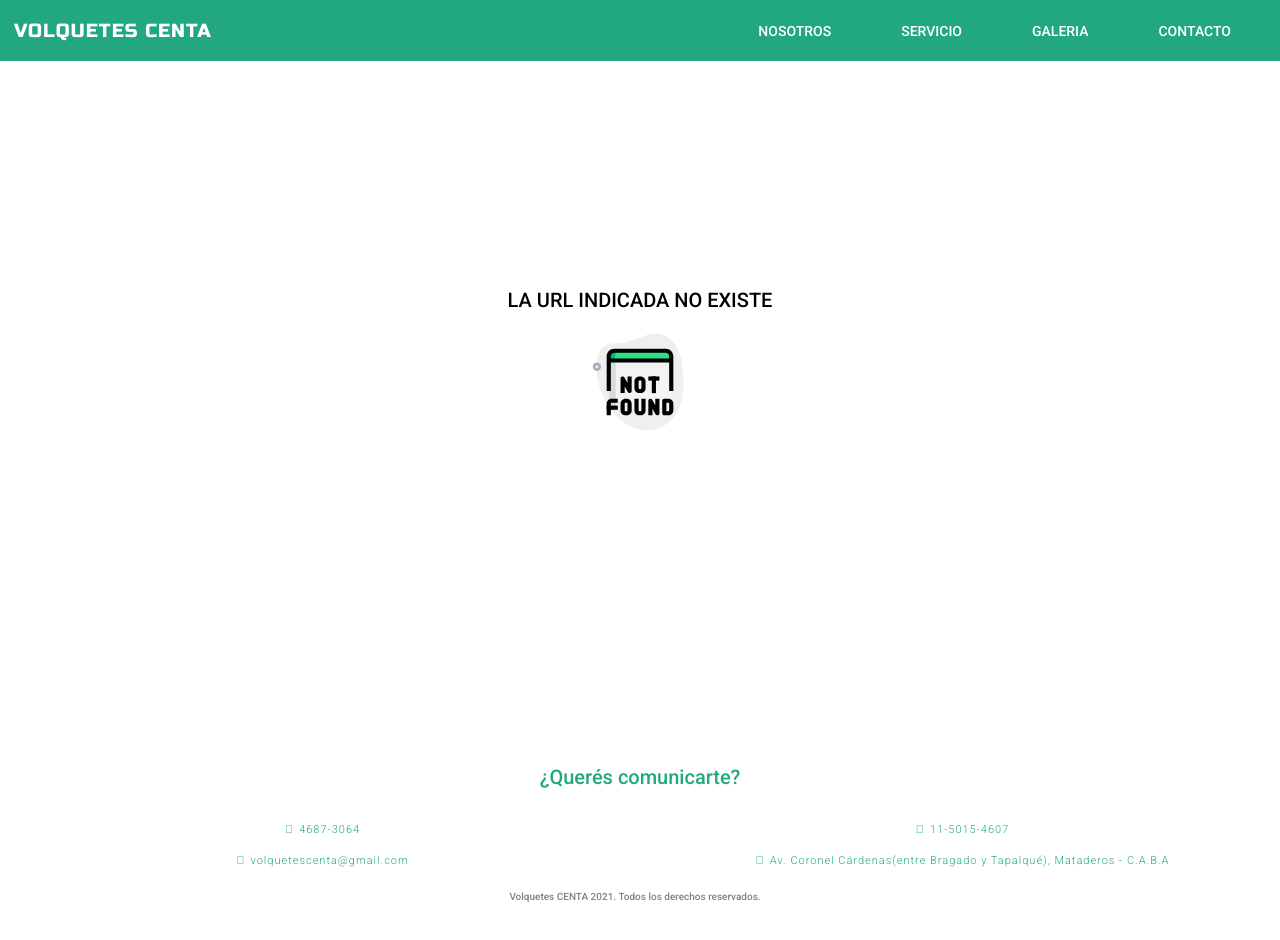
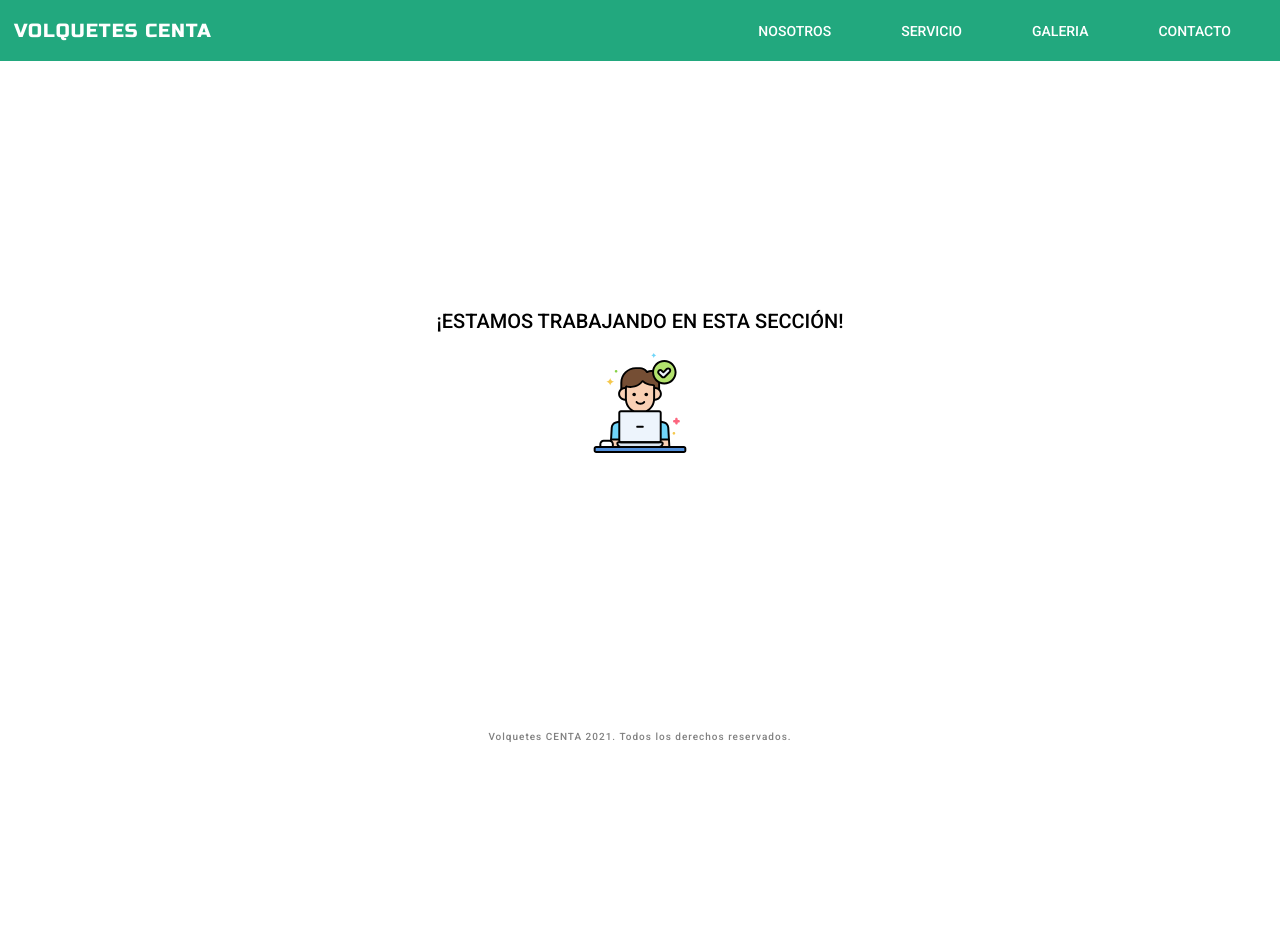
Before and after one commit to MGagiledevelopment/centa-web, a React (Create React App) app: page /nosotros in a window 1280 px wide. Shown: the top 940 px of the page. After the commit the page ends 800 px from the top, so only its background shows below. Built offline with nearby package versions, Linux system fonts and the light colour scheme.

Commit message:
styles and others

```diff
--- /dev/null
+++ b/src/components/AboutUs/about.module.css
@@ -0,0 +1,14 @@
+@import url("https://fonts.googleapis.com/css2?family=Roboto:wght@100;500;900&display=swap");
+.aboutus{
+    display: flex;
+    align-items: center;
+    flex-direction: column;
+    justify-content: center;
+    font-family: "Roboto", sans-serif;
+    font-size: 2rem;
+height: 80vh;
+}
+
+.aboutus :nth-child(1){
+    margin-bottom: 2rem;
+}
--- /dev/null
+++ b/src/components/AboutUs/index.jsx
@@ -0,0 +1,12 @@
+import React from "react";
+import aboutStyles from "../AboutUs/about.module.css";
+import working from "../../images/working.svg";
+
+export default function AboutUs() {
+  return (
+    <div className={aboutStyles.aboutus}>
+      <div>¡ESTAMOS TRABAJANDO EN ESTA SECCIÓN!</div>
+      <img src={working} alt="icon" width="100" />
+    </div>
+  );
+}
--- a/src/components/Navbar/index.jsx
+++ b/src/components/Navbar/index.jsx
@@ -48,19 +48,25 @@ export default function Navbar() {
             <button onClick={handleoption} className={navbarStyles.menuitems}>
               INICIO
             </button>{" "}
-          </Link>
+          </Link >
+          <Link to="/nosotros">
           <button onClick={handleoption} className={navbarStyles.menuitems}>
             NOSOTROS
           </button>
+          </Link>
           <Link to="/contacto">
             {" "}
             <button onClick={handleoption} className={navbarStyles.menuitems}>
               SERVICIO
             </button>{" "}
           </Link>
+
+          <Link to="/nosotros">
           <button onClick={handleoption} className={navbarStyles.menuitems}>
             GALERIA
           </button>
+
+          </Link>
           <Link to="/contacto">
             <button onClick={handleoption} className={navbarStyles.menuitems}>
               CONTACTO
--- a/src/components/Navbar/styles.module.css
+++ b/src/components/Navbar/styles.module.css
@@ -3,7 +3,7 @@
 nav {
   width: 100%;
   z-index: 10;
-  position: absolute;
+  position: relative;
 }
 .burger {
   background-color: transparent;
@@ -17,7 +17,7 @@ nav {
 }
 .burger:hover{
     cursor: pointer;
-    border: 0.1rem solid rgba(255, 255, 255, 0.228);
+    border: 0.1rem solid rgba(255, 255, 255, 0.845);
 }
 nav i {
   font-size: 2.5rem;
--- a/src/pages/Footer/footer.module.css
+++ b/src/pages/Footer/footer.module.css
@@ -1,13 +1,21 @@
 @import url('https://fonts.googleapis.com/css2?family=Roboto:ital,wght@0,300;0,500;1,100;1,300;1,400&display=swap');
+
+
 .footer{
     display: flex;
     /* flex-direction: column; */
     flex-wrap: wrap;
     align-items: center;
     justify-content: center;
-    margin-bottom: 4rem;
+    font-family: "Roboto", sans-serif;
+    letter-spacing: 0.1rem;
+    padding:2rem;
 }
-
+.rights{
+    color:grey;
+    margin-top:1rem;
+}
+/*
 .footer *{
     padding:0.5rem;
     font-family: "Roboto", sans-serif;
@@ -29,8 +37,4 @@
     letter-spacing: 0.1rem;
     width: 50%;
     text-align: center;
-}
-.rights{
-    color:grey;
-    margin-top:1rem;
-}
+} */
--- a/src/pages/Footer/index.jsx
+++ b/src/pages/Footer/index.jsx
@@ -2,16 +2,16 @@ import React from "react";
 import footerStyles from "../Footer/footer.module.css";
 export default function Footer() {
   return (
-    <div className={footerStyles.footer}>
-      <div className={footerStyles.title}>¿Querés comunicarte? </div>
+      <div className={footerStyles.footer}>
+      {/* <div className={footerStyles.title}>¿Querés comunicarte? </div>
       <div className={footerStyles.contact}><i class="fas fa-phone"></i>4687-3064</div>
       <div className={footerStyles.contact}><i class="fab fa-whatsapp"></i>11-5015-4607</div>
       <div className={footerStyles.contact}><i class="fas fa-envelope"></i>volquetescenta@gmail.com</div>
       <div className={footerStyles.contact}><i class="far fa-compass"></i>
         Av. Coronel Cárdenas(entre Bragado y Tapalqué), Mataderos - C.A.B.A
-      </div>
+      </div> */}
       <span className={footerStyles.rights}>Volquetes CENTA 2021. Todos los derechos reservados. </span>
-      <span className={footerStyles.rights}></span>
+
     </div>
   );
 }
--- a/src/pages/Main/index.jsx
+++ b/src/pages/Main/index.jsx
@@ -2,6 +2,7 @@ import React from "react"
 import {Route, Switch} from "react-router"
 import Home from "../../components/Home"
 import Contact from "../../components/Contact"
+import AboutUs from "../../components/AboutUs"
 import NotFound from "../../components/Notfound"
 
 export default function Main(){
@@ -9,6 +10,7 @@ export default function Main(){
         <Switch>
         <Route component={Home} exact path="/"></Route>
         <Route component={Contact} path="/contacto"></Route>
+        <Route component={AboutUs} path="/nosotros"></Route>
         <Route component={NotFound} path="*"></Route>
         </Switch>
     </div>)
```
Also changed, not shown: src/images/working.svg (added).
